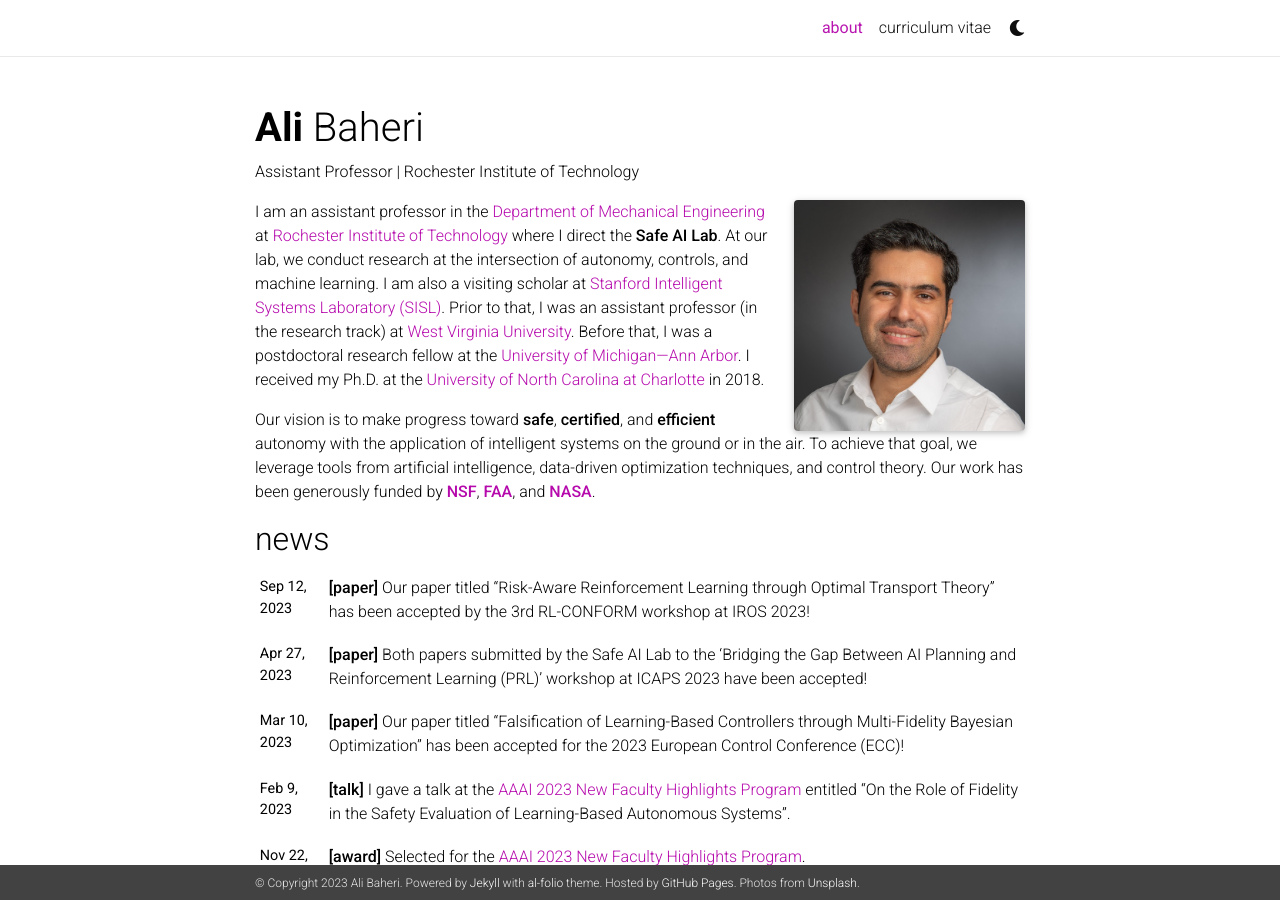
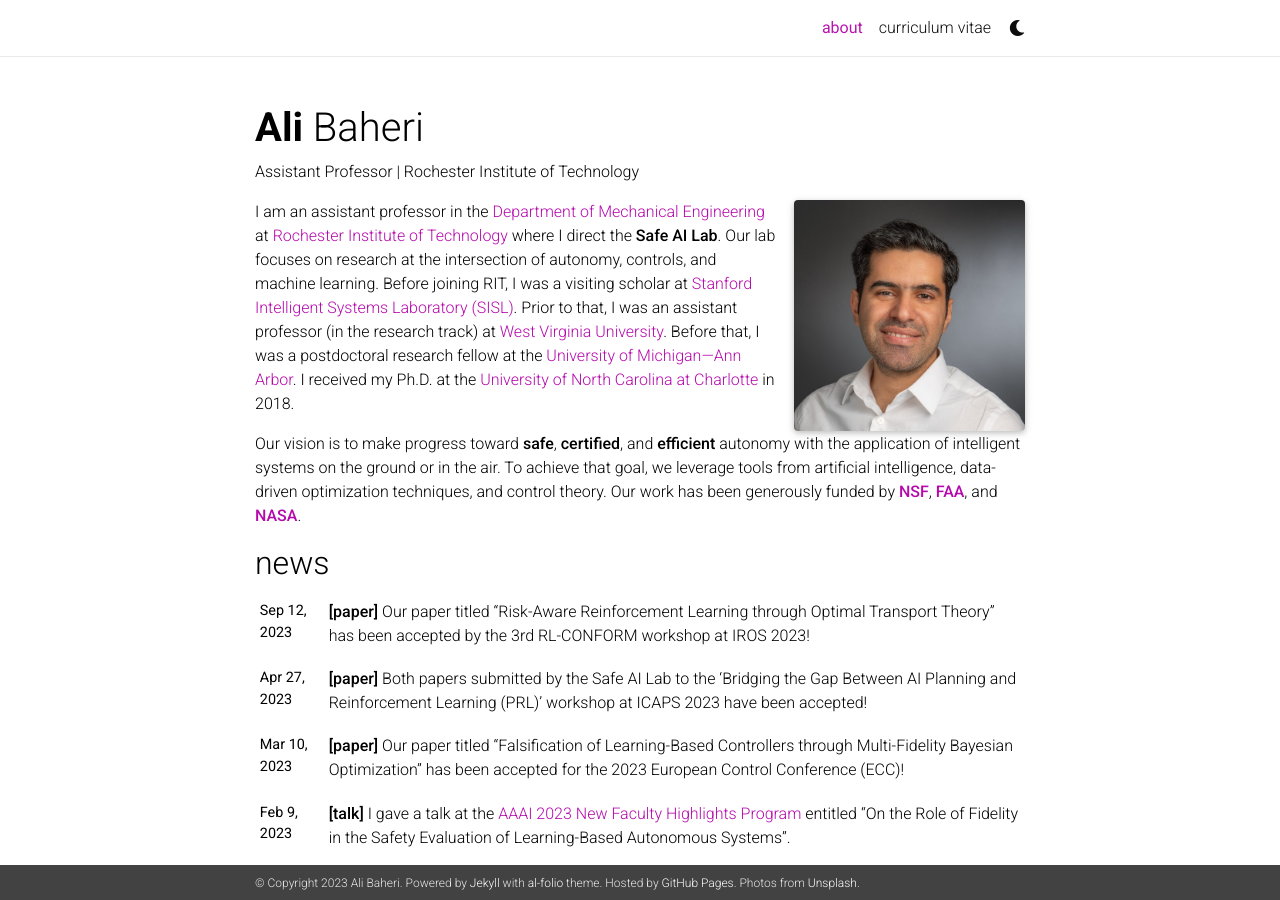
Before and after one commit to AliBaheri/alibaheri, a Jekyll site: the page built from _pages/about.md, in a window 1280 px wide and 900 px high. Built offline with Jekyll 4.4.1, drawn with Linux system fonts in a browser that asks for light colours; nearby versions of some CDN libraries; comment, search, counter and statistics services are not loaded; a style sheet for code colours, icons or effects is not loaded.

Commit message:
Update about.md

```diff
--- a/_pages/about.md
+++ b/_pages/about.md
@@ -18,7 +18,7 @@ selected_papers: false # includes a list of papers marked as "selected={true}"
 social: true  # includes social icons at the bottom of the page
 ---
 
-I am an assistant professor in the [Department of Mechanical Engineering](https://www.rit.edu/engineering/department-mechanical-engineering) at [Rochester Institute of Technology](https://www.rit.edu/) where I direct the **Safe AI Lab**. At our lab, we conduct research at the intersection of autonomy, controls, and machine learning. I am also a visiting scholar at [Stanford Intelligent Systems Laboratory (SISL)](http://sisl.stanford.edu/). Prior to that, I was an assistant professor (in the research track) at [West Virginia University](https://www.wvu.edu/). Before that, I was a postdoctoral research fellow at the [University of Michigan—Ann Arbor](https://umich.edu/). I received my Ph.D. at the [University of North Carolina at Charlotte](https://www.charlotte.edu/) in 2018.
+I am an assistant professor in the [Department of Mechanical Engineering](https://www.rit.edu/engineering/department-mechanical-engineering) at [Rochester Institute of Technology](https://www.rit.edu/) where I direct the **Safe AI Lab**. Our lab focuses on research at the intersection of autonomy, controls, and machine learning. Before joining RIT, I was a visiting scholar at [Stanford Intelligent Systems Laboratory (SISL)](http://sisl.stanford.edu/). Prior to that, I was an assistant professor (in the research track) at [West Virginia University](https://www.wvu.edu/). Before that, I was a postdoctoral research fellow at the [University of Michigan—Ann Arbor](https://umich.edu/). I received my Ph.D. at the [University of North Carolina at Charlotte](https://www.charlotte.edu/) in 2018.
 
 
 Our vision is to make progress toward **safe**, **certified**, and **efficient** autonomy with the application of intelligent systems on the ground or in the air. To achieve that goal, we leverage tools from artificial intelligence, data-driven optimization techniques, and control theory. Our work has been generously funded by **[NSF](https://www.nsf.gov/awardsearch/showAward?AWD_ID=2132060)**, **[FAA](https://media.statler.wvu.edu/news/2021/09/09/wvu-engineer-earns-federal-award-for-safety-validation-of-ai-based-avionic-systems)**, and **[NASA](https://media.statler.wvu.edu/news/2022/01/24/wvu-engineers-address-nasa-problems-through-artificial-intelligence)**.
```
